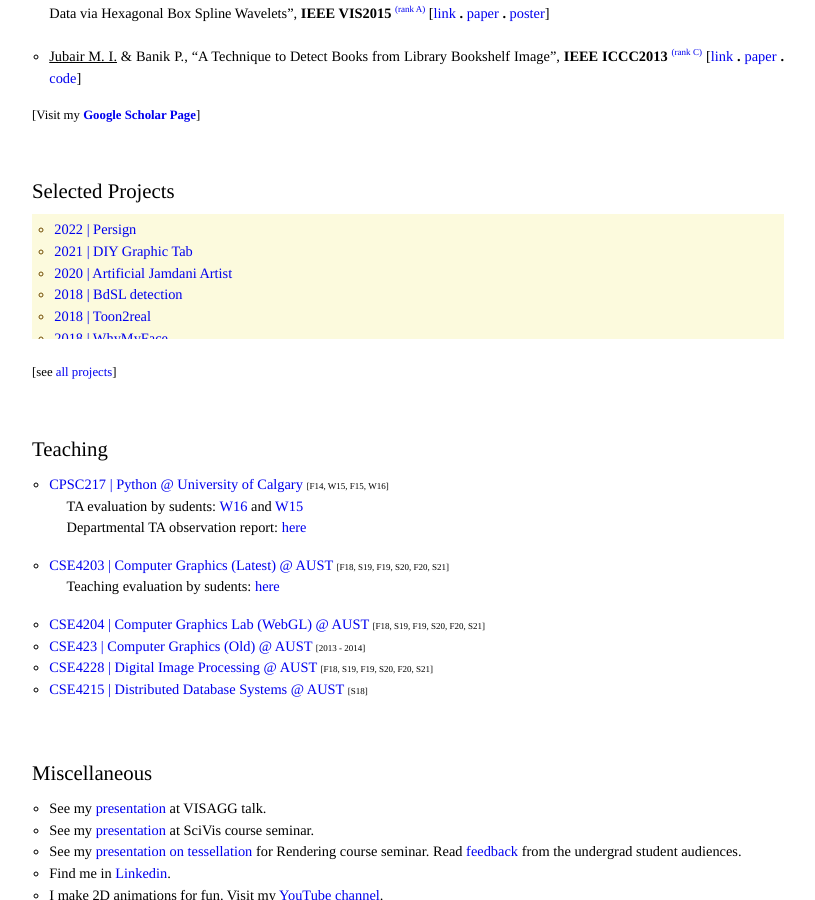
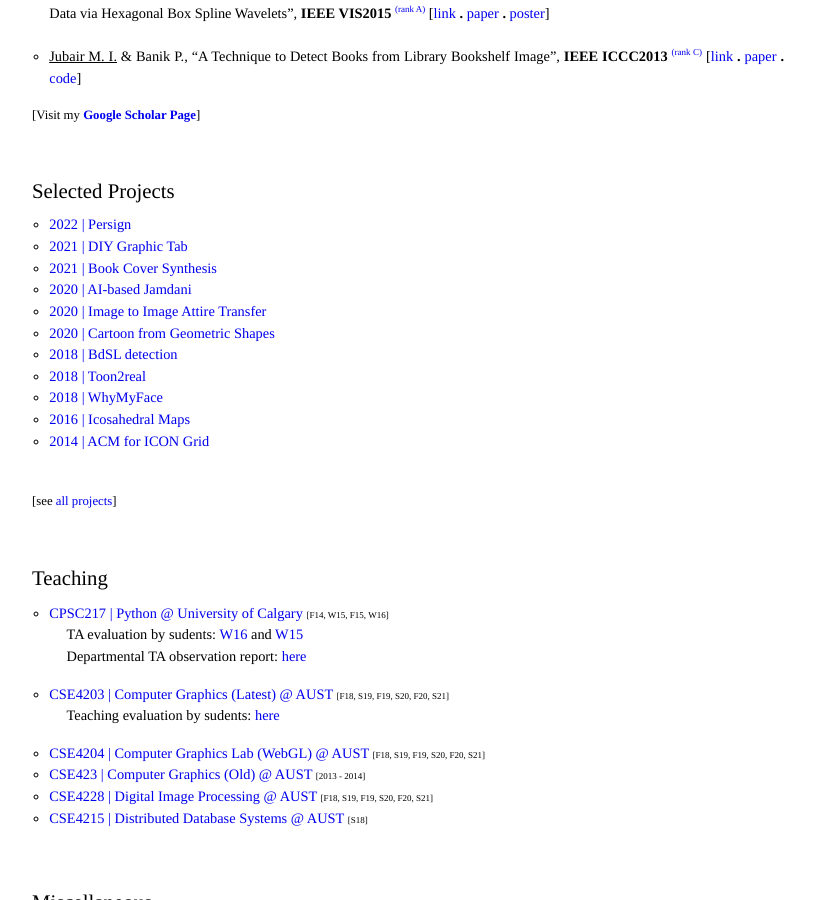
Before and after one commit to imruljubair/imruljubair.github.io, a Jekyll site: the page built from index.html, in a window 1280 px wide and 900 px high, scrolled down 1792 px. Shown: the whole window, without its empty margins (232-1047 px from the left). Built offline with Jekyll 4.4.1, drawn with Linux system fonts in a browser that asks for light colours.

Commit message:
Update projects.html

```diff
--- a/_includes/projects.html
+++ b/_includes/projects.html
@@ -2,15 +2,15 @@
   <div class="container">
     <a name="projects"></a>
     <h2 class="category-title" style="font-size:130%">Selected Projects</h2>
-    <div style="height:125px;overflow:scroll;padding:5px;background-color:#FCFADD;color:#714D03;scrollbar-base-color:#DEBB07;">
+    <!--<div style="height:125px;overflow:scroll;padding:5px;background-color:#FCFADD;color:#714D03;scrollbar-base-color:#DEBB07;">-->
       <ul style="font-size:90%; list-style-type:circle">
         <li><a href="project/project-page.html#persign">2022 | Persign</a></li>
         <li><a href="project/project-page.html#tab">2021 | DIY Graphic Tab</a></li>
 	<!--  <li><a href="project/project-page.html#textedit">2021 | Editing Bengali Scene Text</a></li>-->
-	 <!-- <li><a href="project/project-page.html#bookcover">2021 | Book Cover Synthesis</a></li>-->
-		<li><a href="project/project-page.html#jamdani">2020 | Artificial Jamdani Artist</a></li>
-	 <!--   <li><a href="project/project-page.html#i2i">2020 | Image to Image Attire Transfer</a></li>-->
-	<!--	<li><a href="project/project-page.html#shapes2toon">2020 | Cartoon from Geometric Shapes</a></li>-->
+	 <li><a href="project/project-page.html#bookcover">2021 | Book Cover Synthesis</a></li>
+		<li><a href="project/project-page.html#jamdani">2020 | AI-based Jamdani</a></li>
+	    <li><a href="project/project-page.html#i2i">2020 | Image to Image Attire Transfer</a></li>
+	<li><a href="project/project-page.html#shapes2toon">2020 | Cartoon from Geometric Shapes</a></li>
         <li><a href="project/project-page.html#bdsl">2018 | BdSL detection</a></li>
         <li><a href="project/project-page.html#cartoon">2018 | Toon2real</a></li>
         <li><a href="project/project-page.html#whymyface">2018 | WhyMyFace</a></li>
@@ -18,7 +18,7 @@
     <!-- <li><a href="project/project-page.html#glslicon">2015 | Visualizing ICON Data using GLSL</a></li> -->
 		<li><a href="project/project-page.html#acm4icon">2014 | ACM for ICON Grid</a></li>
       </ul>
-    </div>
+   <!-- </div>-->
     <br>
     <p style="font-size:80%">[see <a href="project/project-page.html">all projects</a>] </p>
   </div>
```
